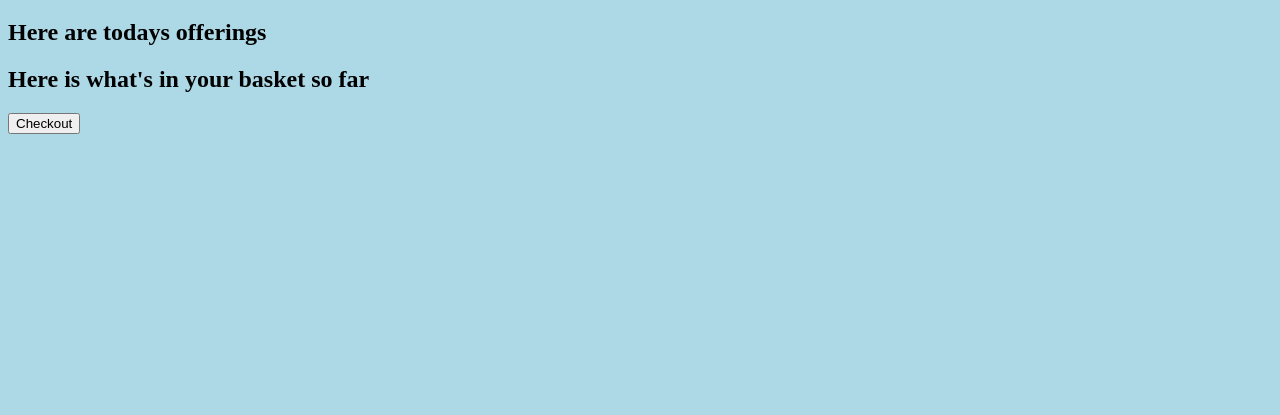
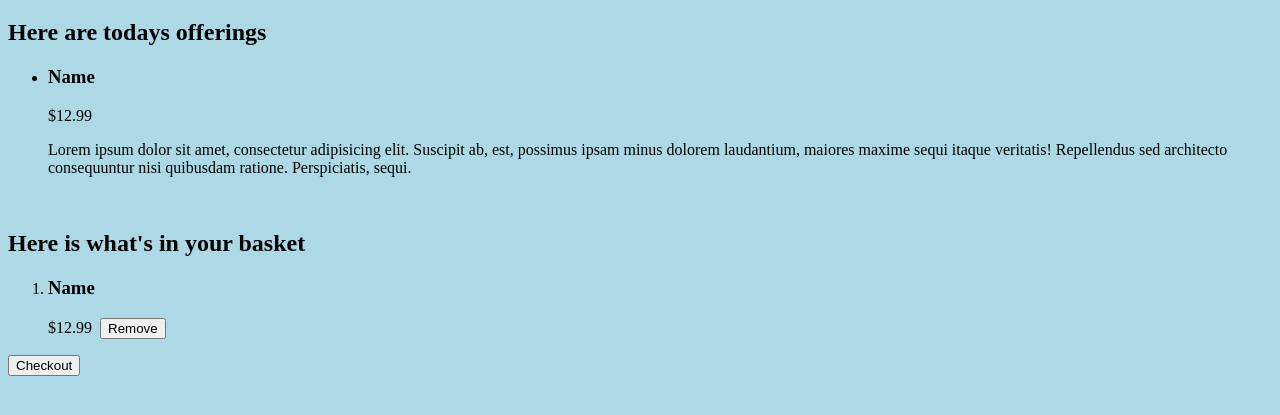
Before and after one commit to sfrieson/class-practice, a plain HTML site: page index.html in a window 1280 px wide. Shown: the part 61-476 px from the top of the page. Drawn offline with nearby package versions, Linux system fonts and the light colour scheme.

Commit message:
Add skeleton HTML

```diff
--- a/index.html
+++ b/index.html
@@ -16,11 +16,52 @@
   <h1>Welcome to the Produce Stand</h1>
   <section>
     <h2>Here are todays offerings</h2>
-    <div id="items"></div>
+    <ul id="items" class='shop'>
+      <!--
+        Item class
+          properties:
+          - name
+          - priceInCents
+          - details
+          - pictureUrl
+          methods:
+          - getInventory
+          - getDisplayPrice
+        */
+      -->
+      <li class='item'>
+        <h3 id='item.name' class='item__name'>Name</h3>
+        <span id='item.price' class='item__price'>$12.99</span>
+        <p id='item.description' class='item__description'>Lorem ipsum dolor sit amet, consectetur adipisicing elit. Suscipit ab, est, possimus ipsam minus dolorem laudantium, maiores maxime sequi itaque veritatis! Repellendus sed architecto consequuntur nisi quibusdam ratione. Perspiciatis, sequi.</p>
+        <img id='item.pictureUrl' class='item__image' />
+      </li>
+    </ul>
   </section>
   <section>
-    <h2>Here is what's in your basket so far</h2>
-    <div id="basket"></div>
+    <h2>Here is what's in your basket</h2>
+    <!--
+    Cart class
+    properties:
+    - items
+    methods:
+    - addItem
+    - save
+    - load
+    - getTotal
+    - getItemCount
+  -->
+    <ol id="basket" class='basket'>
+      <li class='item'>
+        <h3 id='item.name' class='item__name'>Name</h3>
+        <span id='item.price' class='item__price'>$12.99</span>
+        <img id='item.pictureUrl' class='item__image' />
+        <button class='remove-item'>Remove</button>
+      </li>
+    </ol>
+    <div class='basket__details'>
+      <p id='basket.getTotal' class='basket__total'></p>
+      <p id='basket.getItemCount' class='basket__size'></p>
+    </div>
     <button id="checkout-button">Checkout</button>
   </section>
   <script src="/scripts.js" charset="utf-8"></script>
```
